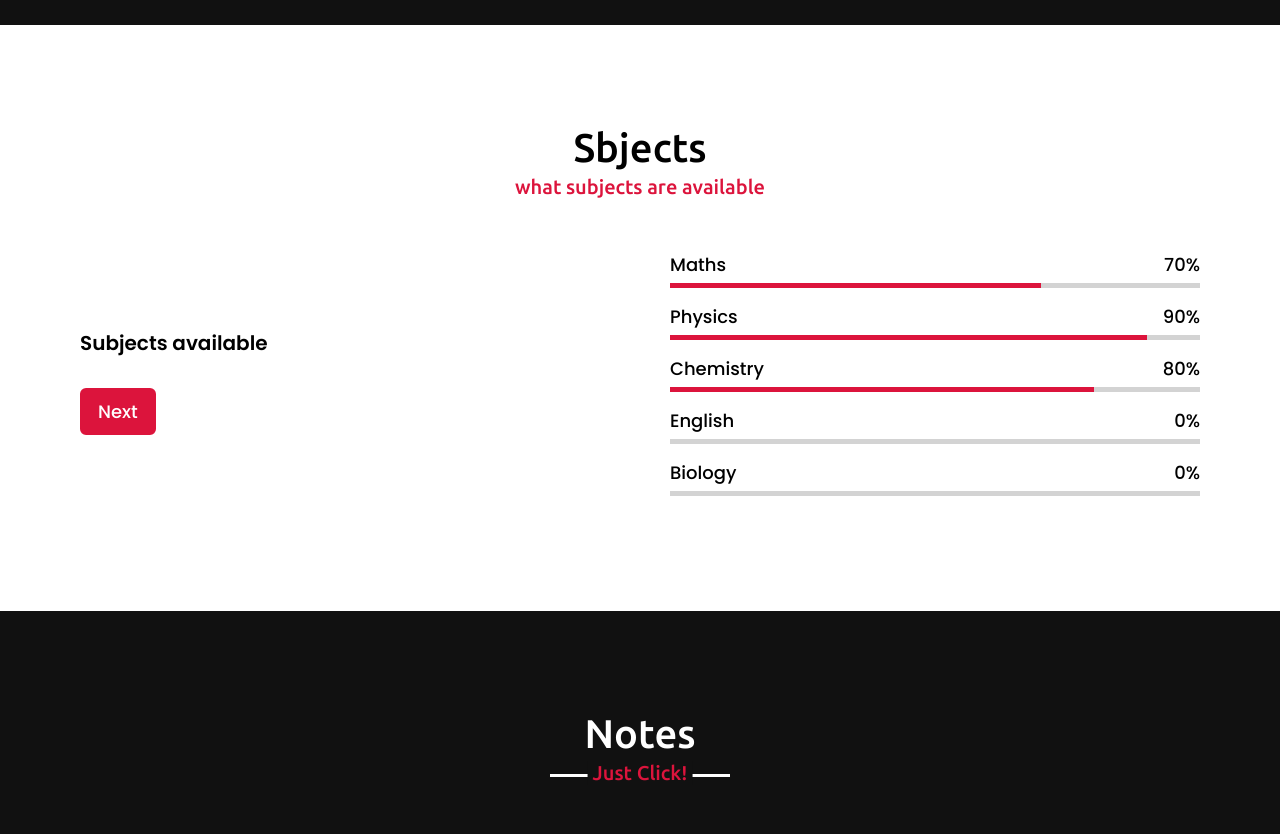
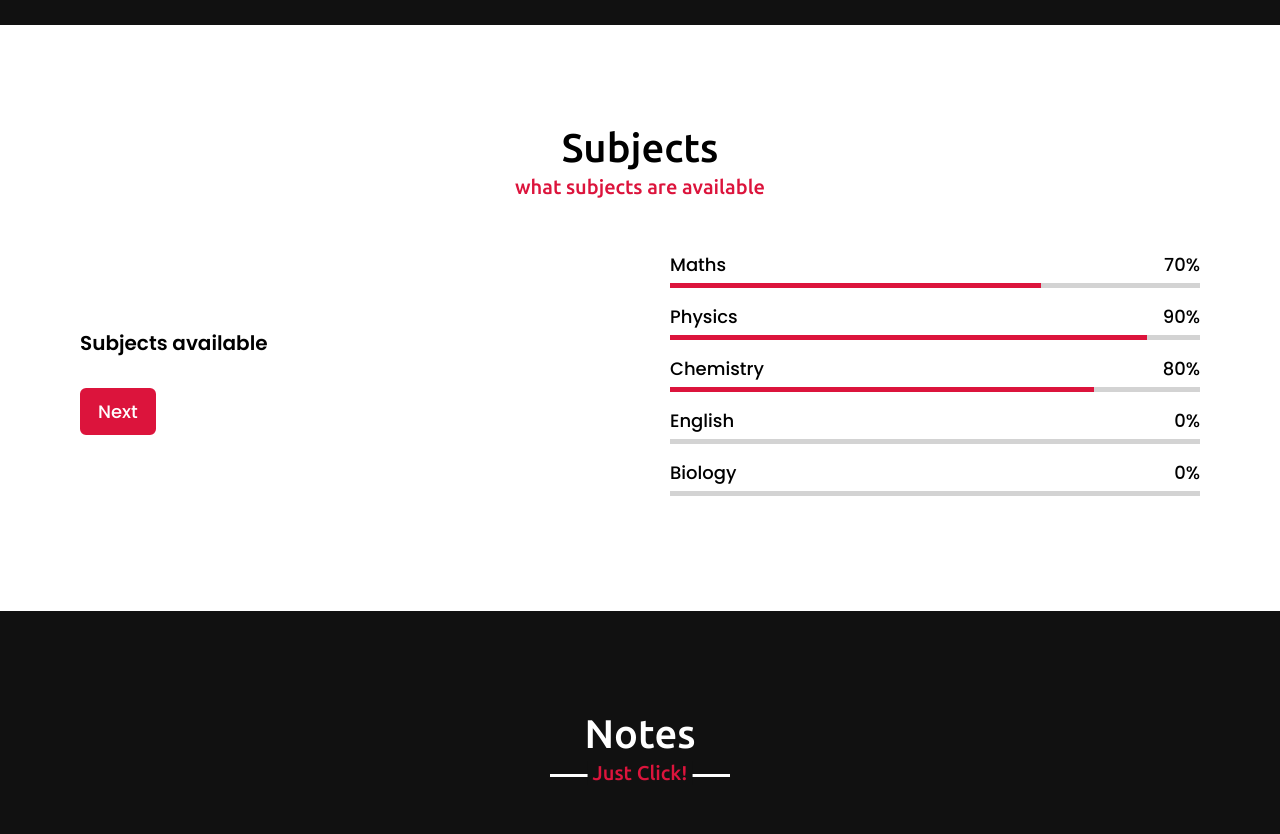
Before and after one commit to projectedu0/project1.1, a plain HTML site: page index.html in a window 1280 px wide. Shown: the part 1980-2814 px from the top of the page. Drawn offline with nearby package versions, Linux system fonts and the light colour scheme.

Commit message:
Update index.html

```diff
--- a/index.html
+++ b/index.html
@@ -98,7 +98,7 @@
     <!-- skills section start -->
     <section class="skills" id="skills">
         <div class="max-width">
-            <h2 class="title">Sbjects</h2>
+            <h2 class="title">Subjects</h2>
             <div class="skills-content">
                 <div class="column left">
                     <div class="text">Subjects available</div>
```
